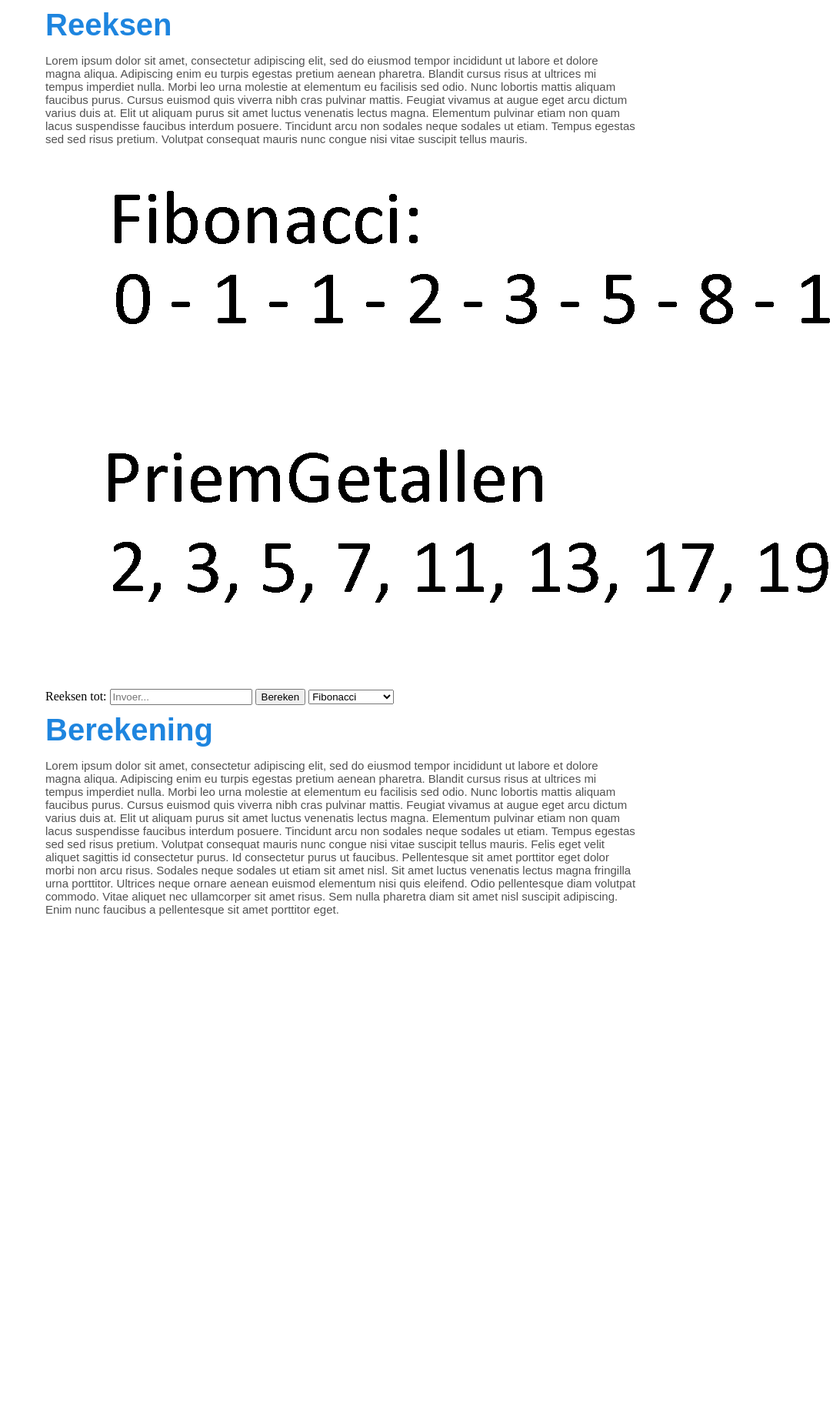
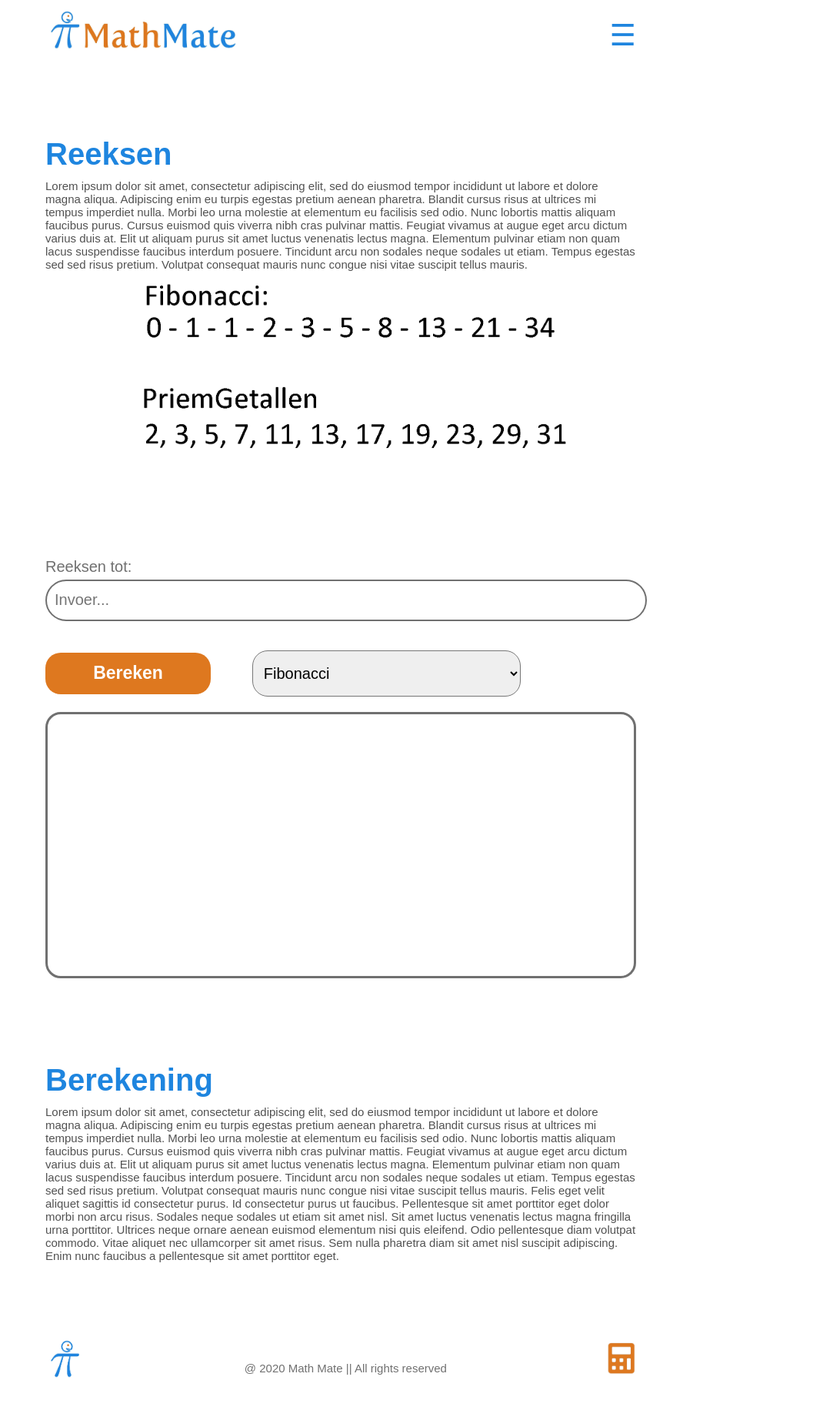
Before and after one commit to NielsdenHaas/Project-4A-groep_1, a PHP site: page /reeksen.php in a window 1280 px wide; the page is wider, and only the part inside the window is pictured. Shown: that part at 77% size, without its empty margins (197-1280 px from the left). Before the commit the page ends 1190 px from the top of that part, so only its background shows below. Run offline with PHP 8.4, Linux system fonts and the light colour scheme.

Commit message:
Reeksen Pagina

```diff
--- a/Websites/css/home.css
+++ b/Websites/css/home.css
@@ -7,6 +7,8 @@
 
     body {
         font-family: "Heebo";
+        width: 60%;
+        margin: 0 20%;
     }
 
     #inhoud h1 {
--- a/Websites/css/reeksen.css
+++ b/Websites/css/reeksen.css
@@ -12,6 +12,124 @@ p {
 }
 
 body {
+    font-family: 'heebo', Sans-Serif;
     width: 60%;
     margin: 0 0 0 20%;
 }
+
+.container_reeksen {
+    display: flex;
+    width: 100%;
+    margin: 100px 0;
+    align-items: center;
+}
+
+.img_reeksen {
+    height: 200px;
+    align-items: center;
+    margin-left: 5%;
+}
+
+.reeksen_tot { grid-area: input}
+
+.bereken {
+    align-self: center;
+    grid-area: button;
+    height: 90%;
+    width: 80%;
+    background-color: #DE781F;
+    color: white;
+    font-size: 23px;
+    font-weight: bold;
+    border: none;
+    border-radius: 20px;
+}
+
+.select_reeks {
+    grid-area: select;
+    width: 70%;
+    border-radius: 20px;
+    padding-left: 10px;
+    font-size: 20px;
+}
+
+#antwoord {
+    grid-area: output;
+    border-radius: 20px;
+    border: #707070 solid 3px;
+    padding: 20px;
+    height: auto;
+    min-height: 300px;
+}
+
+.form_reeksen {
+    width: 80%;
+    margin-bottom: 100px;
+
+    display: grid;
+    grid-row-gap: 20px;
+    grid-template-columns: 35% 65%;
+    grid-template-rows: 100px 60px auto;
+    grid-template-areas:
+    'input input'
+    'button select'
+    'output output';
+}
+
+.input_reeksen {
+    width: 100%;
+    height: 50%;
+    padding: 0 0 0 10px;
+    border: #707070 solid 2px;
+    border-radius: 30px;
+    font-size: 20px;
+}
+
+.label_reeksen {
+    display: block;
+    color: #707070;
+    font-size: 20px;
+    margin-bottom: 5px;
+}
+
+.container_berekening {
+    margin-bottom: 100px;
+    display: flex;
+}
+
+@media only screen and (max-width: 1350px) {
+    .container_reeksen {
+        flex-direction: column;
+    }
+
+    .img_reeksen {
+        width: 80%;
+        height: auto;
+    }
+
+    .form_reeksen {
+        width: 100%;
+    }
+}
+
+@media only screen and (max-width: 769px) {
+    body {
+        width: 90%;
+        margin: 0 5%;
+    }
+
+    .img_reeksen {
+        width: 100%;
+        margin-top: 50px;
+    }
+}
+
+@media only screen and (max-width: 500px) {
+    .bereken {
+        font-size: 18px;
+    }
+
+    .select_reeks {
+        font-size: 18px;
+    }
+}
--- a/Websites/footer.php
+++ b/Websites/footer.php
@@ -45,6 +45,7 @@
         display: flex;
         justify-content: space-between;
         align-items: center;
+        margin-bottom: 50px;
     }
 
     footer p {
--- a/Websites/header-ingelogd.php
+++ b/Websites/header-ingelogd.php
@@ -1,20 +1,4 @@
-<!doctype html>
-<html>
-<head>
-	<meta charset="UTF-8">
-	<meta http-equiv="language" content="nl">
-	<meta name="description" content="">
-	<meta name="keywords" content="">
-	<meta name="author" content="N. den Haas">
-	<meta name="viewport" content="width=device-width, initial-scale=1">
-	<title></title>
-	<script type="text/javascript" src="script.js"></script>
-	<link rel="stylesheet" type="text/css" href="style.css">
-</head>
-
 <style>
-
-@charset "utf-8";
 @media only screen and (max-width: 768.9px){
 	* {
 		margin: 0;
@@ -32,11 +16,6 @@
     margin: 2vw 0 0 2vw;
 }
 
-    #log-in_icoon {
-    width: 9vw;
-    height: 100%;
-    margin: 5vw 5vw 0 0;
-}
 #hamburger {
     color: #1E85DF;
     font-size: 2rem;
@@ -45,17 +24,11 @@
 }
 
 
-@charset "utf-8";
 @media only screen and (min-width: 769px){
 	* {
 		margin: 0;
 		padding: 0;
     }
-
-body {
-    width: 60%;
-    margin: 0 20%;
-}
 
 header {
     display: flex;
@@ -66,12 +39,6 @@ header {
 #logo_mathMate {
     width: 20vw;
     height: 100%;
-}
-
-#log-in_icoon {
-    width: 3vw;
-    height: 100%;
-    margin-top: 1.5vw;
 }
 
 #hamburger {
--- a/Websites/reeksen.php
+++ b/Websites/reeksen.php
@@ -8,11 +8,13 @@
     <meta name="author" content="M. de Haard">
     <meta name="viewport" content="width=device-width, initial-scale=1">
     <title>MathMate | Presentatie</title>
-    <script type="text/javascript" src="script/presentatie.js"></script>
     <link rel="stylesheet" type="text/css" href="css/reeksen.css">
+    <script type="text/javascript" src="script/reeksen.js"></script>
 </head>
 
 <body>
+
+<?php include 'header-ingelogd.php'; ?>
 
 <main>
     <section class="container_reeksen">
@@ -27,10 +29,12 @@
     </section>
 
     <form class="form_reeksen">
-        <label>Reeksen tot:</label>
-        <input type="number" placeholder="Invoer..." id="invoer">
-        <input type="button" value="Bereken">
-        <select id="reeks">
+        <section class="reeksen_tot">
+            <label class="label_reeksen">Reeksen tot:</label>
+            <input class="input_reeksen" type="number" placeholder="Invoer..." id="invoer">
+        </section>
+        <input class="bereken" type="button" value="Bereken" onclick="bereken()">
+        <select id="reeks" class="select_reeks">
             <option>Fibonacci</option>
             <option>Priem Getallen</option>
         </select>
@@ -53,5 +57,7 @@
     </section>
 </main>
 
+<?php include 'footer.php'; ?>
+
 </body>
 </html>
```
Also changed, not shown: Websites/script/reeksen.js (added, +41 -0 lines).
